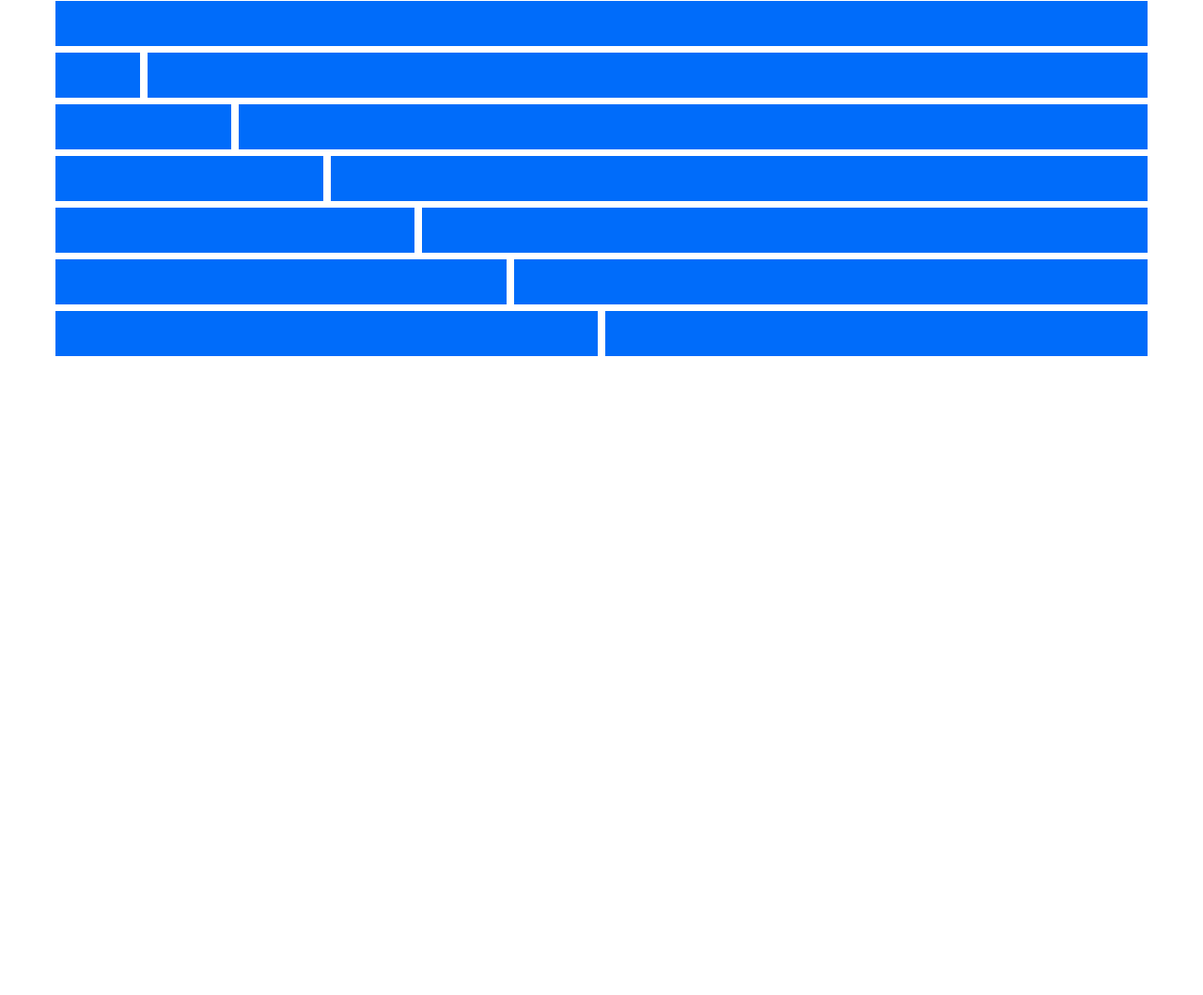
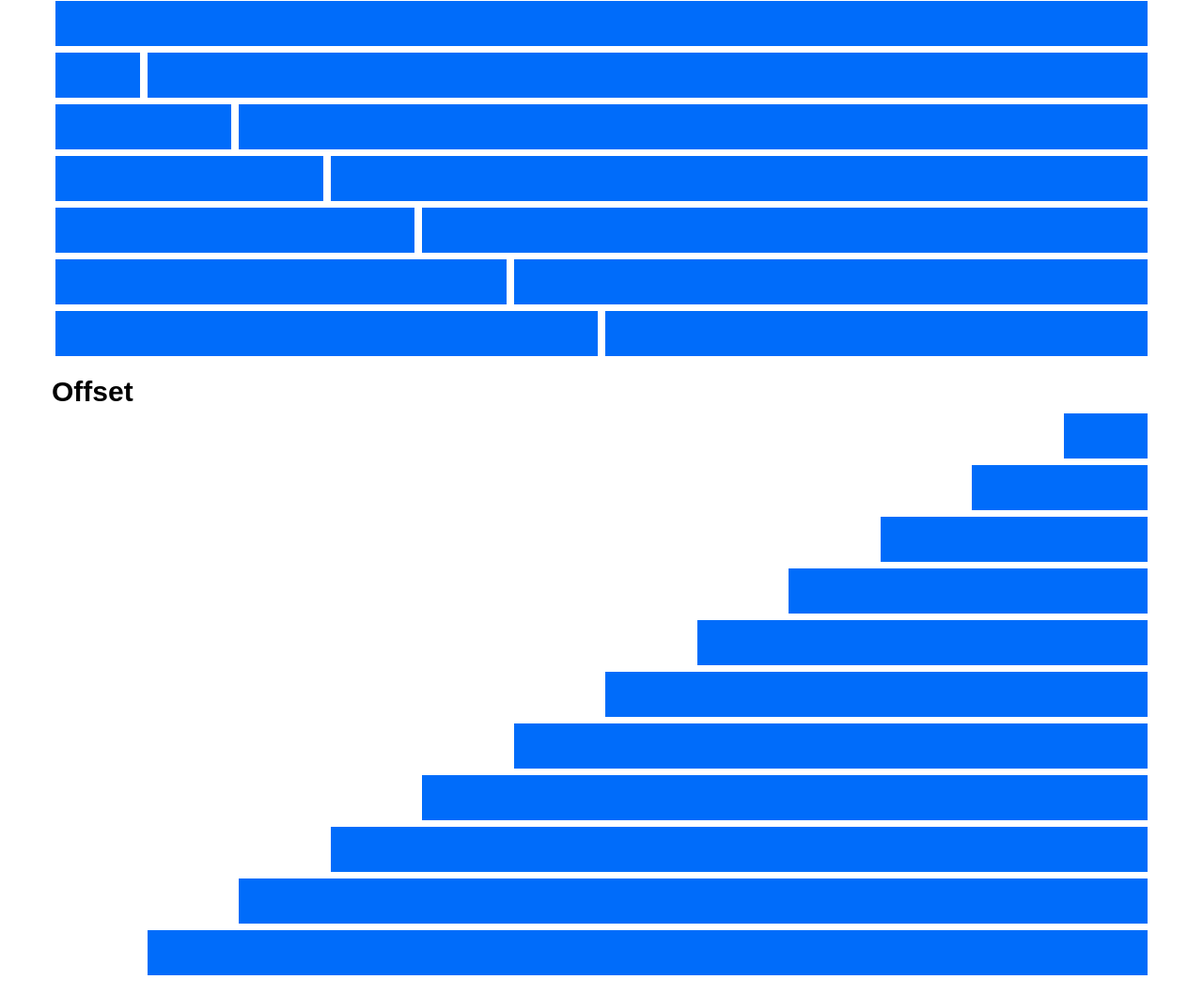
Before and after one commit to gabriele-annese/html-css-12bool, a plain HTML site: page index.html in a window 1280 px wide. Shown: the part 384-1443 px from the top of the page at 94% size. Before the commit the page ends 800 px from the top, so only its background shows below. Drawn offline with Linux system fonts and the light colour scheme.

Commit message:
add section-3

```diff
--- a/index.html
+++ b/index.html
@@ -114,6 +114,7 @@
         </div>
 
     </section>
+
     <!-- section-2 -->
     <section class="container">
 
@@ -177,5 +178,77 @@
             </div>
         </div>
     </section>
+
+    <!-- section-3 -->
+    <section class="container">
+        <h1>Offset</h1>
+
+        <div class="row">
+            <div class="col-1 offset-11">
+                <div class="box h-50"></div>
+            </div>
+        </div>
+
+        <div class="row">
+            <div class="col-2 offset-10">
+                <div class="box h-50"></div>
+            </div>
+        </div>
+
+        <div class="row">
+            <div class="col-3 offset-9">
+                <div class="box h-50"></div>
+            </div>
+        </div>
+
+        <div class="row">
+            <div class="col-4 offset-8">
+                <div class="box h-50"></div>
+            </div>
+        </div>
+
+        <div class="row">
+            <div class="col-5 offset-7">
+                <div class="box h-50"></div>
+            </div>
+        </div>
+
+        <div class="row">
+            <div class="col-6 offset-6">
+                <div class="box h-50"></div>
+            </div>
+        </div>
+
+        <div class="row">
+            <div class="col-7 offset-5">
+                <div class="box h-50"></div>
+            </div>
+        </div>
+
+        <div class="row">
+            <div class="col-8 offset-4">
+                <div class="box h-50"></div>
+            </div>
+        </div>
+
+        <div class="row">
+            <div class="col-9 offset-3">
+                <div class="box h-50"></div>
+            </div>
+        </div>
+
+        <div class="row">
+            <div class="col-10 offset-2">
+                <div class="box h-50"></div>
+            </div>
+        </div>
+
+        <div class="row">
+            <div class="col-11 offset-1">
+                <div class="box h-50"></div>
+            </div>
+        </div>
+
+    </section>
 </body>
 </html>
```
